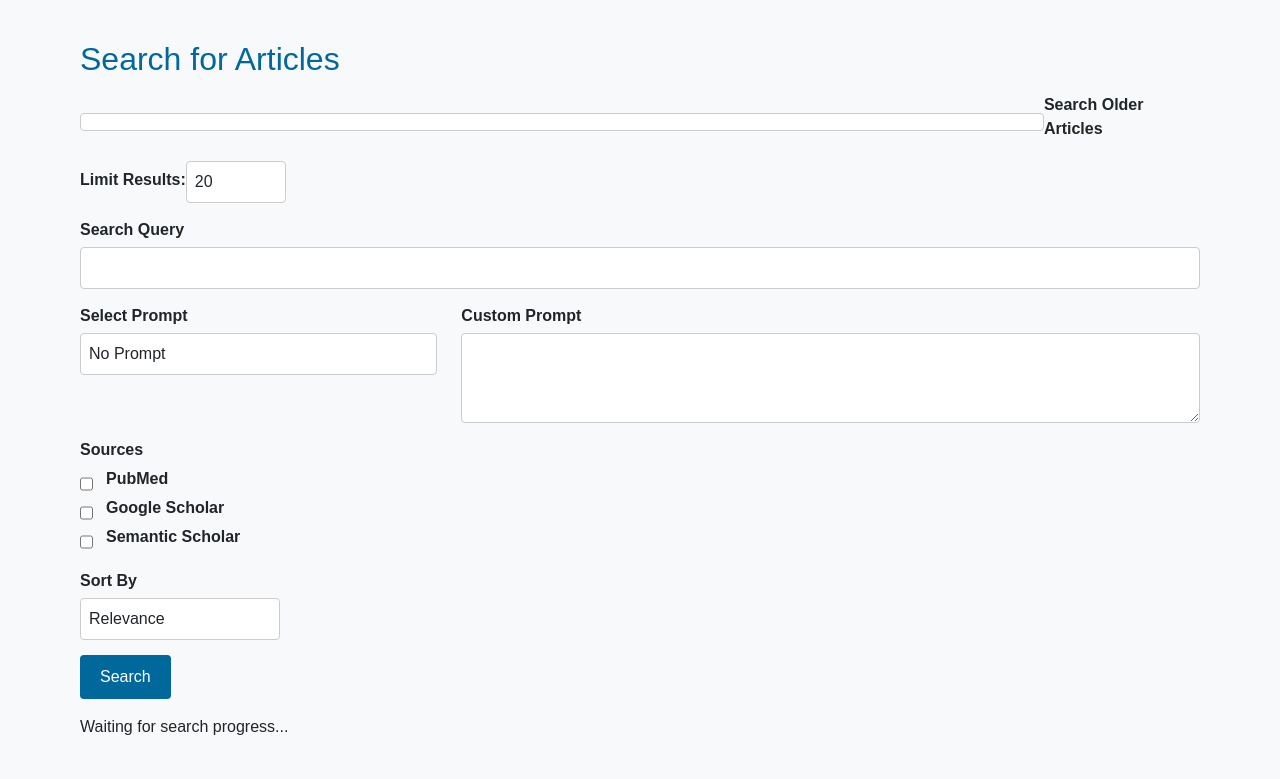
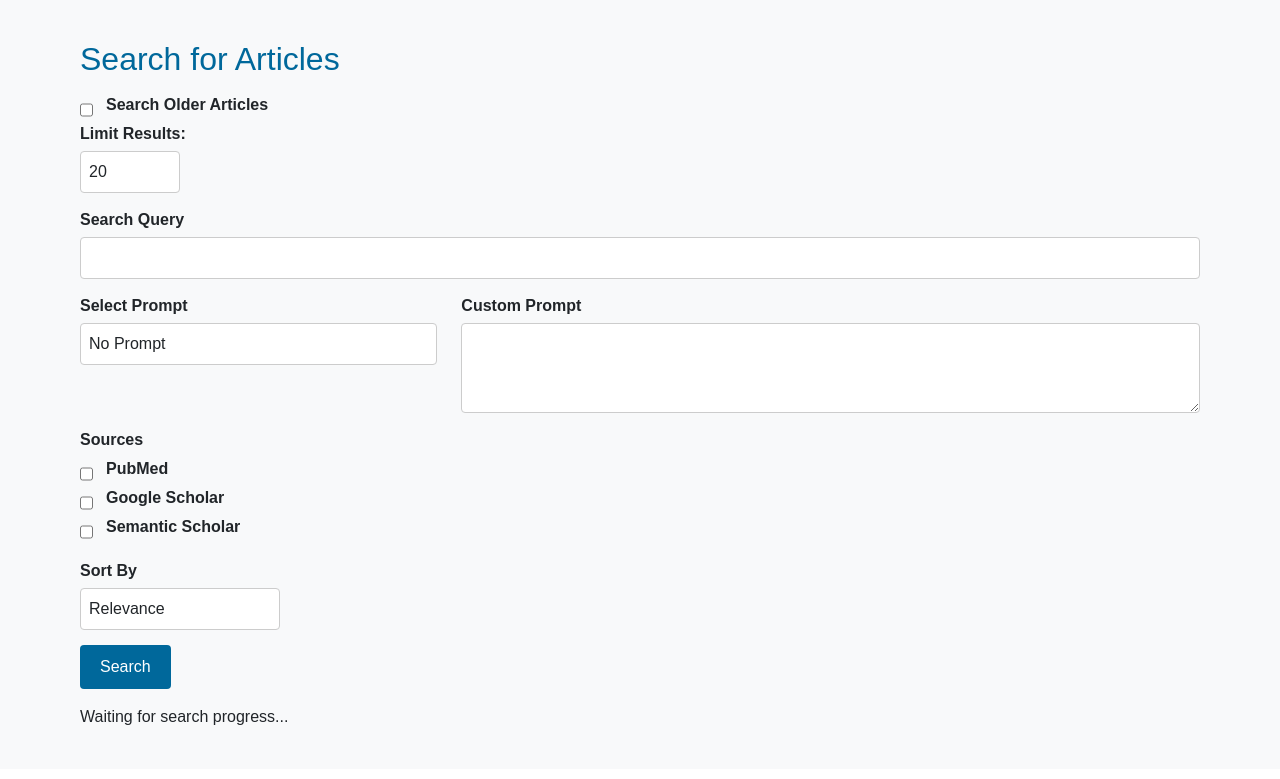
Before and after one commit to joepiercefireside/pubmedresearch, a Flask app: page /search in a window 1280 px wide. Shown: the part 111-890 px from the top of the page. After the commit the page ends 836 px from the top, so only its background shows below. Run offline with Flask 3, Linux system fonts and the light colour scheme; the visitor is signed in with stand-in values (Sample User, id 1); data that the repository does not hold is empty; some libraries are stand-ins or nearby versions.

Commit message:
fixing search and prev search

```diff
--- a/templates/search.html
+++ b/templates/search.html
@@ -11,15 +11,13 @@
     .nav-tabs { margin-top: 20px; }
     .disabled-dropdown { background-color: #e9ecef; color: #6c757d; cursor: not-allowed; }
     .disabled-dropdown option { color: #6c757d; }
-    .form-inline .form-group { margin-right: 15px; display: flex; align-items: center; }
 </style>
 <div class="container">
     <div class="well">
         <h2 class="d-inline-block">Search for Articles</h2>
-        <div class="row">
-            <div class="col-md-12">
         <form id="searchForm" method="POST" action="{{ url_for('search') }}" class="form-inline">
             <div class="form-group">
+                <div class="form-check-inline">
                     <input type="checkbox" class="form-check-input" id="search_older" name="search_older" {% if search_older %}checked{% endif %} onchange="toggleStartYear()">
                     <label class="form-check-label" for="search_older">Search Older Articles</label>
                 </div>
@@ -41,9 +39,8 @@
                         <option value="100" {% if result_limit == 100 %}selected{% endif %}>100</option>
                     </select>
                 </div>
+            </div>
         </form>
-            </div>
-        </div>
         {% if error %}
             <div class="alert alert-danger mt-3">{{ error }}</div>
         {% endif %}
```
Lines whose indentation alone changed are shown as unchanged.
